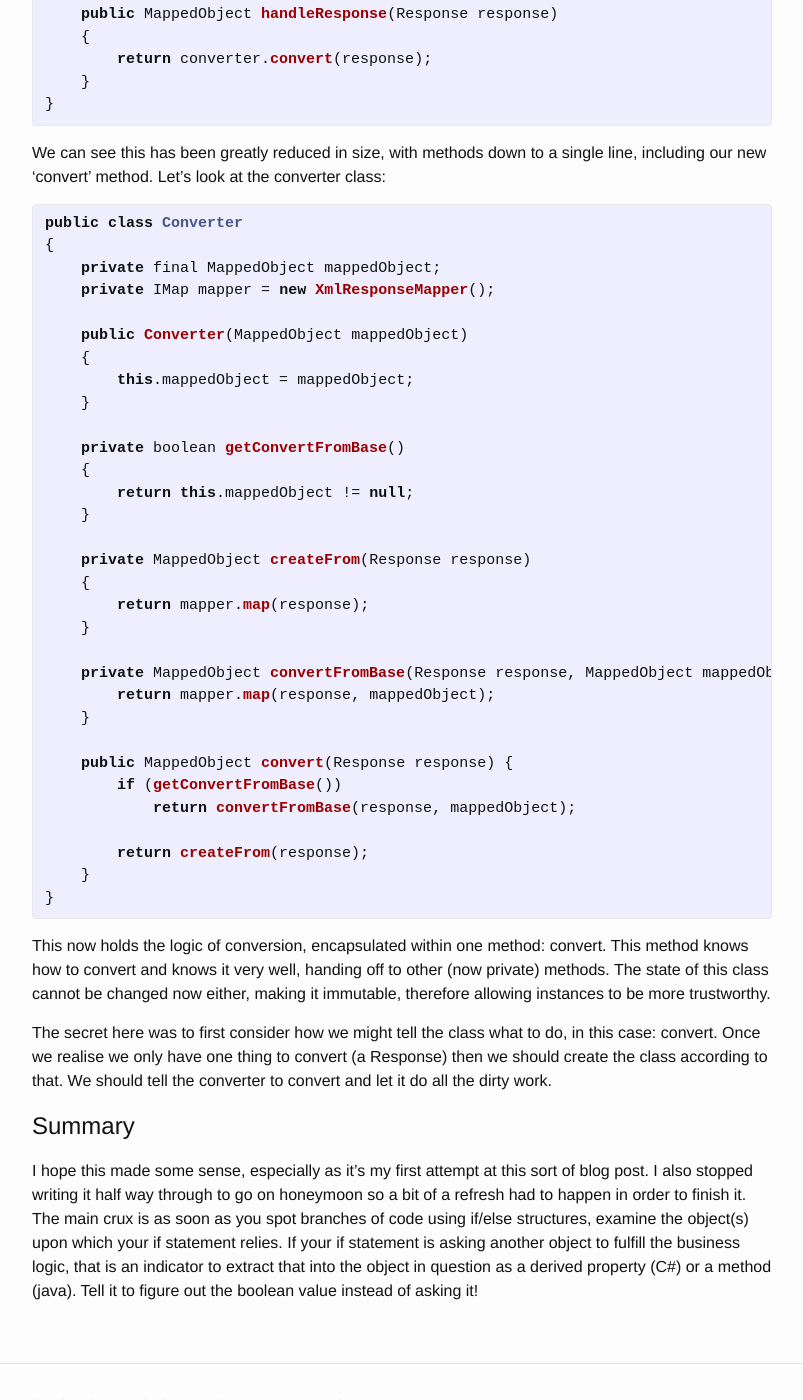
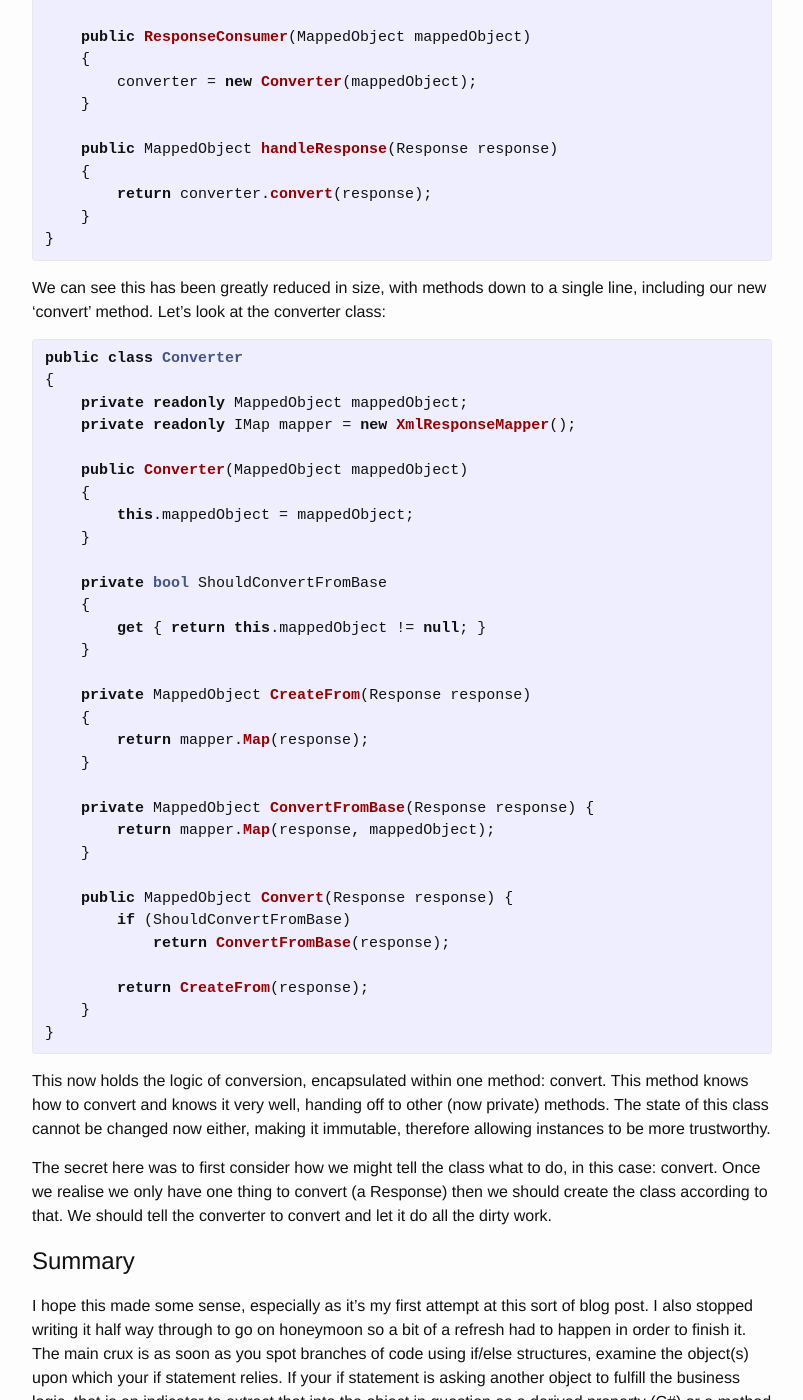
Before and after one commit to iamkoch/iamkoch.github.io, a Jekyll site: the page built from _posts/2014-10-13-oo-principles-tell-dont-ask.markdown, in a window 1280 px wide and 1400 px high, scrolled down 2098 px. Shown: the whole window, without its empty margins (238-1041 px from the left). Built offline with Jekyll 4.4.1, drawn with Linux system fonts in a browser that asks for light colours; comment, search, counter and statistics services are not loaded; some of the changed text lies outside the part shown.

Commit message:
fixing up code

```diff
--- a/_posts/2014-10-13-oo-principles-tell-dont-ask.markdown
+++ b/_posts/2014-10-13-oo-principles-tell-dont-ask.markdown
@@ -18,9 +18,9 @@ The following represents a trivial example, but hopefully it helps to explain th
 {% highlight c# %}
 public class Converter
 {
-    private IMap mapper = new XmlResponseMapper();
+    private readonly IMap mapper = new XmlResponseMapper();
 
-    public bool ConvertFromBase { get; set; }
+    public bool ShouldConvertFromBase { get; set; }
 
     public MappedObject CreateFrom(Response response)
     {
@@ -39,19 +39,25 @@ So here we have a simple class that performs conversion to either a fresh instan
 {% highlight c# %}
 public class ResponseConsumer
 {
-    private Converter converter = new Converter();
-    private MappedObject mappedObject;
-    public ResponseConsumer(MappedObject mappedObject) {
+    private readonly Converter converter = new Converter();
+
+    private readonly MappedObject mappedObject;
+
+    public ResponseConsumer(MappedObject mappedObject)
+    {
         this.mappedObject = mappedObject;
     }
 
-    public MappedObject handleResponse(Response response) {
-        converter.setConvertFromBase(mappedObject != null);
-        if (converter.getConvertFromBase()) {
-            return converter.convertFromBase(response, this.mappedObject);
+    public MappedObject HandleResponse(Response response)
+    {
+        converter.ShouldConvertFromBase = mappedObject != null;
+
+        if (converter.ShouldConvertFromBase)
+        {
+            return converter.ConvertFromBase(response, mappedObject);
         }
 
-        return converter.createFrom(response);
+        return converter.CreateFrom(response);
     }
 }
 {% endhighlight %}
@@ -85,33 +91,33 @@ We can see this has been greatly reduced in size, with methods down to a single
 {% highlight c# %}
 public class Converter
 {
-    private final MappedObject mappedObject;
-    private IMap mapper = new XmlResponseMapper();
+    private readonly MappedObject mappedObject;
+    private readonly IMap mapper = new XmlResponseMapper();
 
     public Converter(MappedObject mappedObject)
     {
         this.mappedObject = mappedObject;
     }
 
-    private boolean getConvertFromBase()
+    private bool ShouldConvertFromBase
     {
-        return this.mappedObject != null;
+        get { return this.mappedObject != null; }
     }
 
-    private MappedObject createFrom(Response response)
+    private MappedObject CreateFrom(Response response)
     {
-        return mapper.map(response);
+        return mapper.Map(response);
     }
 
-    private MappedObject convertFromBase(Response response, MappedObject mappedObject) {
-        return mapper.map(response, mappedObject);
+    private MappedObject ConvertFromBase(Response response) {
+        return mapper.Map(response, mappedObject);
     }
 
-    public MappedObject convert(Response response) {
-        if (getConvertFromBase())
-            return convertFromBase(response, mappedObject);
+    public MappedObject Convert(Response response) {
+        if (ShouldConvertFromBase)
+            return ConvertFromBase(response);
 
-        return createFrom(response);
+        return CreateFrom(response);
     }
 }
 {% endhighlight %}
```
